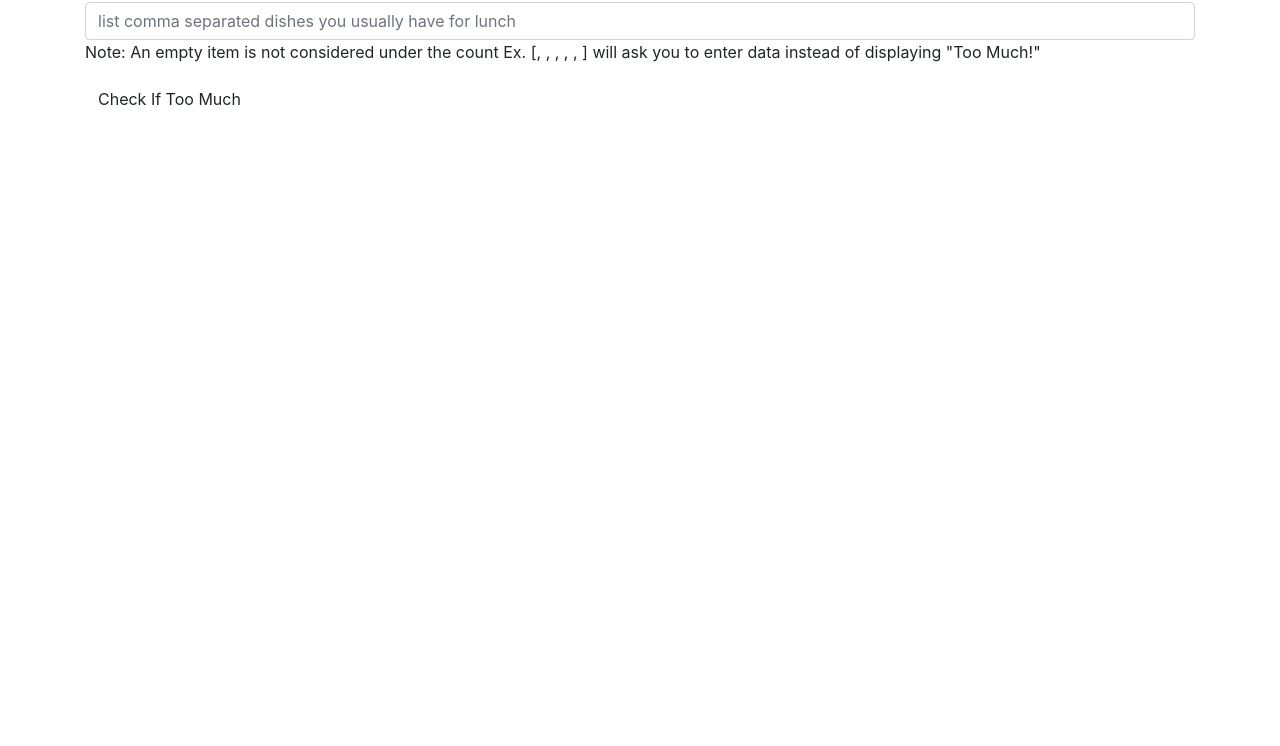
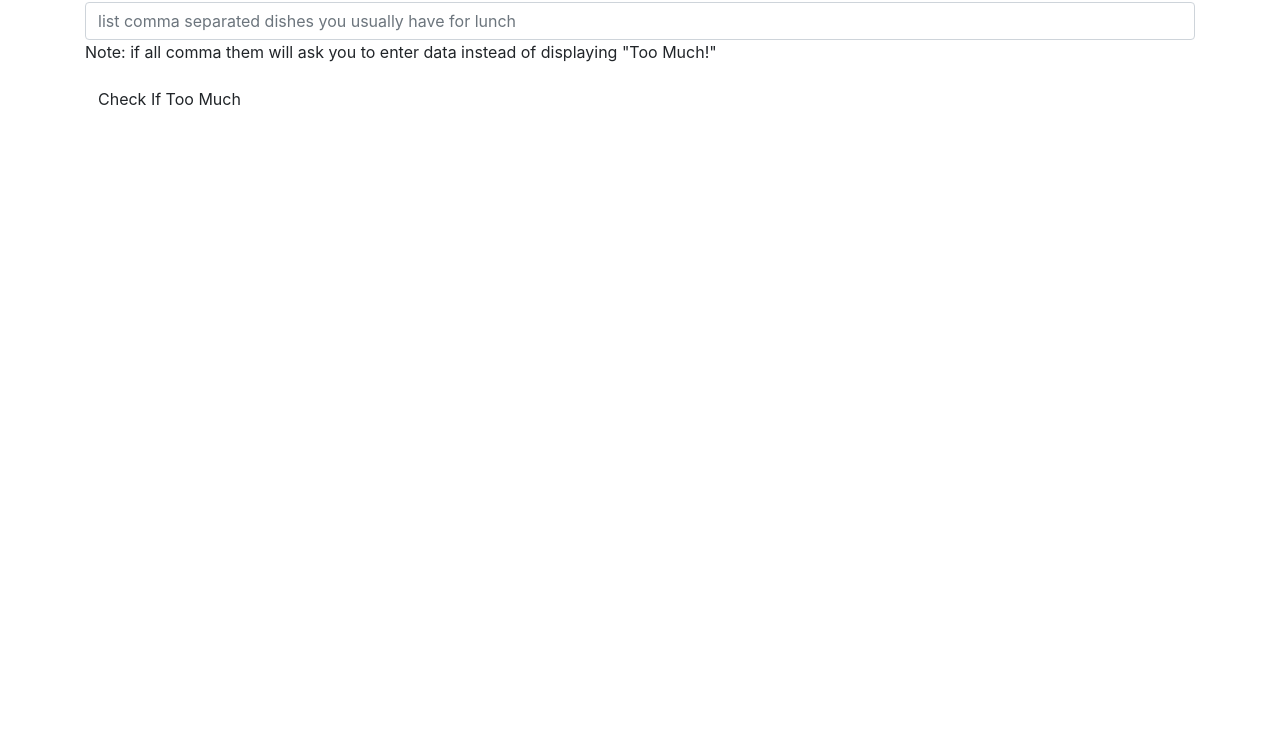
Before and after one commit to knack1239/single-page-web-app-angularJS, a plain HTML site: page module-1/index.html in a window 1280 px wide. Shown: the part 54-800 px from the top of the page. Drawn offline with nearby package versions, Linux system fonts and the light colour scheme.

Commit message:
Update index.html

```diff
--- a/module-1/index.html
+++ b/module-1/index.html
@@ -18,7 +18,7 @@
              <input id="lunch-menu" type="text"
              placeholder="list comma separated dishes you usually have for lunch"
              class="form-control" ng-model="list" ng-style="boxStyle">
-             <span>Note: An empty item is not considered under the count Ex. [, , , , , ] will ask you to enter data instead of displaying "Too Much!"</span>
+             <span>Note: if all comma them will ask you to enter data instead of displaying "Too Much!"</span>
          </div>
          <div ng-style ="fontStyle">
            {{msg}}
```
